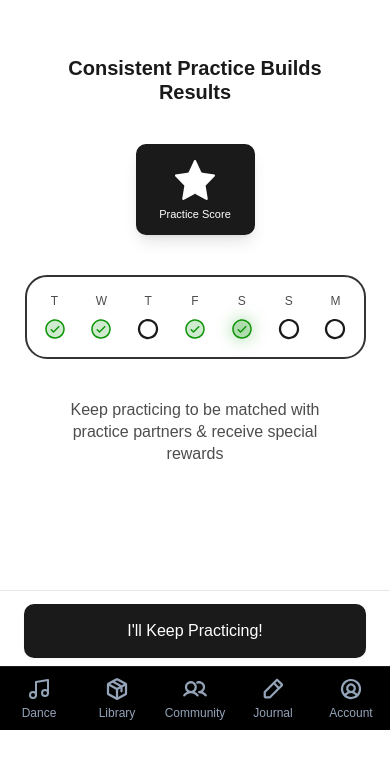
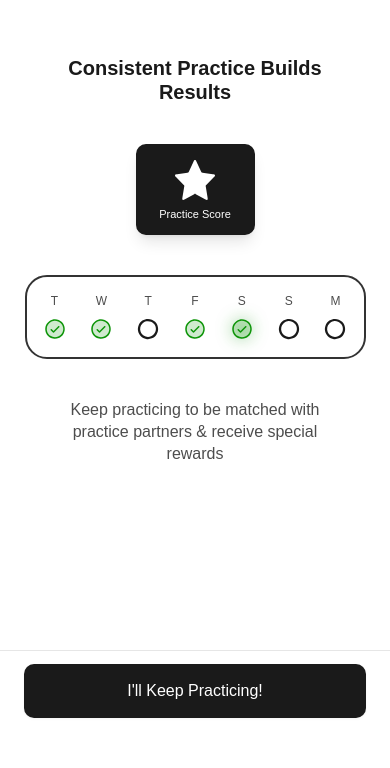
Before and after one commit to orangedrum/ytapp, a Next.js app: page /practice/calendar in a window 390 px wide. Shown: the part 114-882 px from the top of the page. After the commit the page ends 844 px from the top, so only its background shows below. Built offline with nearby package versions, Linux system fonts and the light colour scheme; a web font is replaced by a local one.

Commit message:
removing global nav from inner practice flow scrns

```diff
--- a/app/practice/calendar/page.tsx
+++ b/app/practice/calendar/page.tsx
@@ -45,7 +45,7 @@ export default function PracticeCalendarPage({ searchParams }: PracticeCalendarP
   const nextUrl = videoId ? `/video/${videoId}?feedback=true` : '/';
 
   return (
-    <div className="flex flex-col min-h-screen bg-background relative overflow-hidden">
+    <div className="flex flex-col h-screen bg-background relative overflow-hidden">
 
       {/* Main Content - Centered Vertically */}
       <div className="flex-1 flex flex-col items-center justify-center w-full max-w-md mx-auto px-6 pb-24 gap-10">
@@ -79,7 +79,7 @@ export default function PracticeCalendarPage({ searchParams }: PracticeCalendarP
       </div>
 
       {/* Sticky Footer Button */}
-      <div className="fixed bottom-[60px] md:bottom-0 left-0 right-0 bg-background border-t border-border z-40 h-[80px] flex items-center px-6">
+      <div className="fixed bottom-0 left-0 right-0 bg-background border-t border-border z-40 h-[80px] flex items-center px-6">
         <div className="w-full max-w-md mx-auto">
           <Link href={nextUrl} className="w-full">
             <Button className="w-full h-[54px] text-base font-medium rounded-[10px] bg-foreground text-background hover:bg-foreground/90">
--- a/app/practice/celebration/page.tsx
+++ b/app/practice/celebration/page.tsx
@@ -51,7 +51,7 @@ export default function CelebrationPage({ searchParams }: CelebrationPageProps)
   }, [videoId]);
 
   return (
-    <div className="flex flex-col min-h-screen bg-background relative overflow-hidden">
+    <div className="flex flex-col h-screen bg-background relative overflow-hidden">
 
       {/* Main Content - Centered Vertically */}
       <div className="flex-1 flex flex-col items-center justify-center w-full max-w-md mx-auto px-6 pb-24 gap-8">
@@ -88,7 +88,7 @@ export default function CelebrationPage({ searchParams }: CelebrationPageProps)
       </div>
 
       {/* Sticky Footer Button */}
-      <div className="fixed bottom-[60px] md:bottom-0 left-0 right-0 bg-background border-t border-border z-40 h-[80px] flex items-center px-6">
+      <div className="fixed bottom-0 left-0 right-0 bg-background border-t border-border z-40 h-[80px] flex items-center px-6">
         <div className="w-full max-w-md mx-auto">
           <Link href={calendarUrl} className="w-full">
             <Button className="w-full h-[54px] text-base font-medium rounded-[10px] bg-foreground text-background hover:bg-foreground/90">
--- a/components/app-shell.tsx
+++ b/components/app-shell.tsx
@@ -25,18 +25,23 @@ export function AppShell({ children }: { children: React.ReactNode }) {
   // Hide navigation on the style guide to keep it separate
   const isStyleGuide = pathname.startsWith("/styleguide");
 
+  // Hide navigation on specific flow pages to keep them immersive
+  const isImmersivePage = pathname.startsWith("/video/") ||
+                          pathname.startsWith("/practice/celebration") ||
+                          pathname.startsWith("/practice/calendar");
+
   return (
     <div className="flex min-h-screen flex-col bg-background">
       {/*
         Main Content Area
         Added padding-bottom to prevent content from being hidden behind the fixed bottom nav on mobile
       */}
-      <main className={cn("flex-1", !isStyleGuide && "pb-[84px] md:pb-0")}>
+      <main className={cn("flex-1", !isStyleGuide && !isImmersivePage && "pb-[84px] md:pb-0")}>
         {children}
       </main>
 
       {/* Mobile Bottom Navigation */}
-      <div className={cn("fixed bottom-0 left-0 right-0 z-50 dark", isStyleGuide && "hidden")}>
+      <div className={cn("fixed bottom-0 left-0 right-0 z-50 dark", (isStyleGuide || isImmersivePage) && "hidden")}>
         <BottomNavigation
           activePath={activePath}
           onNavigate={handleNavigate}
--- a/components/video-detail-view.tsx
+++ b/components/video-detail-view.tsx
@@ -176,12 +176,12 @@ export function VideoDetailView({ video, imageUrl }: VideoDetailViewProps) {
   }
 
   return (
-    <div className="flex flex-col min-h-screen bg-background relative">
+    <div className="flex flex-col h-screen bg-background relative overflow-hidden">
       {/* Header */}
       <TitleBar title="Video Details" />
 
       {/* Main Content Container - Video Plate + Info Section */}
-      <div className="flex flex-col px-6 pt-4 pb-16 gap-4 w-full max-w-md mx-auto">
+      <div className="flex-1 flex flex-col px-6 pt-4 pb-24 gap-4 w-full max-w-md mx-auto overflow-y-auto">
 
         {/* Video Plate - Constrained to max-w-md via parent */}
         <div className="w-full relative">
@@ -258,7 +258,7 @@ export function VideoDetailView({ video, imageUrl }: VideoDetailViewProps) {
       </div>
 
       {/* Play Video Fixed Footer */}
-      <div className="fixed bottom-[60px] md:bottom-0 left-0 right-0 bg-background border-t border-border z-40 h-[80px]">
+      <div className="fixed bottom-0 left-0 right-0 bg-background border-t border-border z-40 h-[80px]">
         <div className="w-full h-full max-w-md mx-auto px-6 flex items-center justify-between relative">
 
           {/* Length Info */}
```
